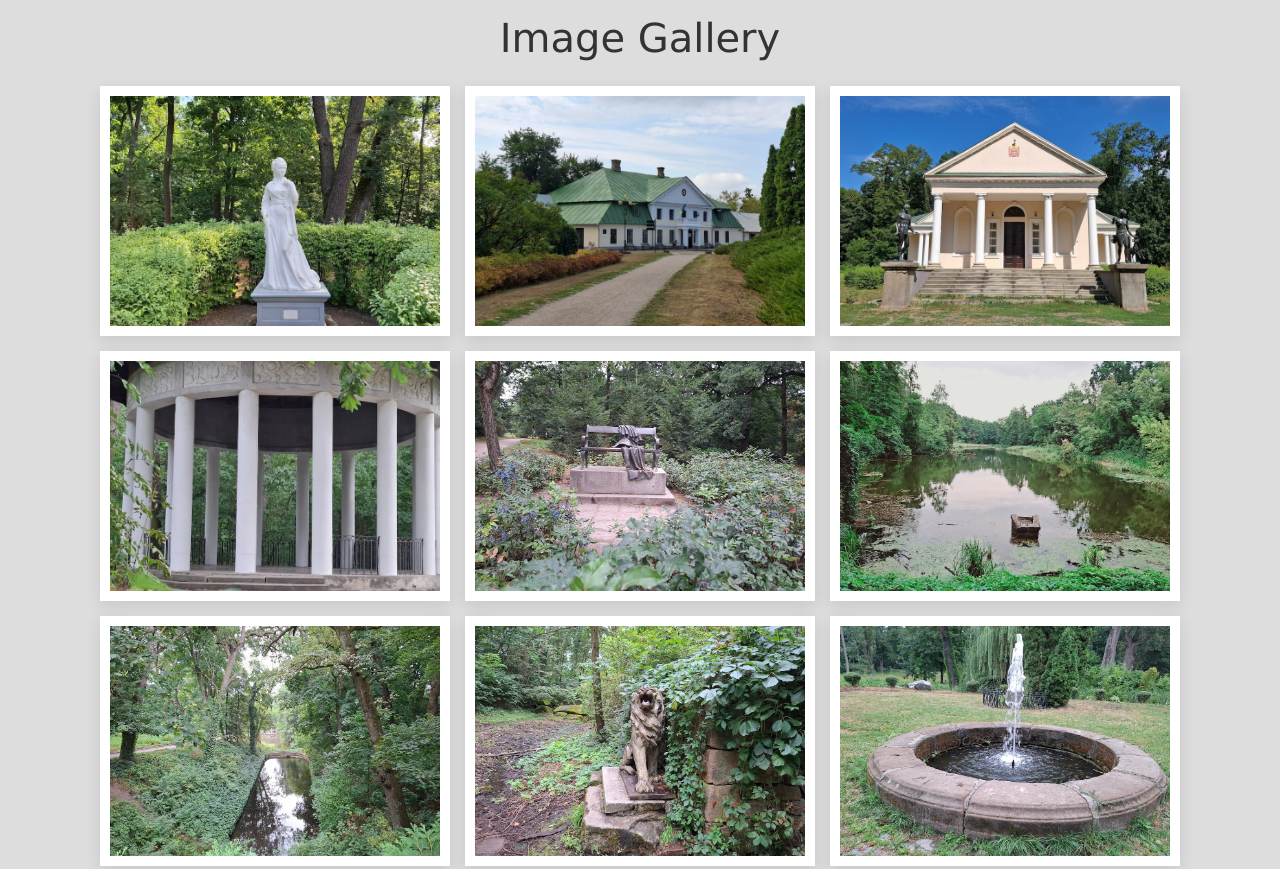
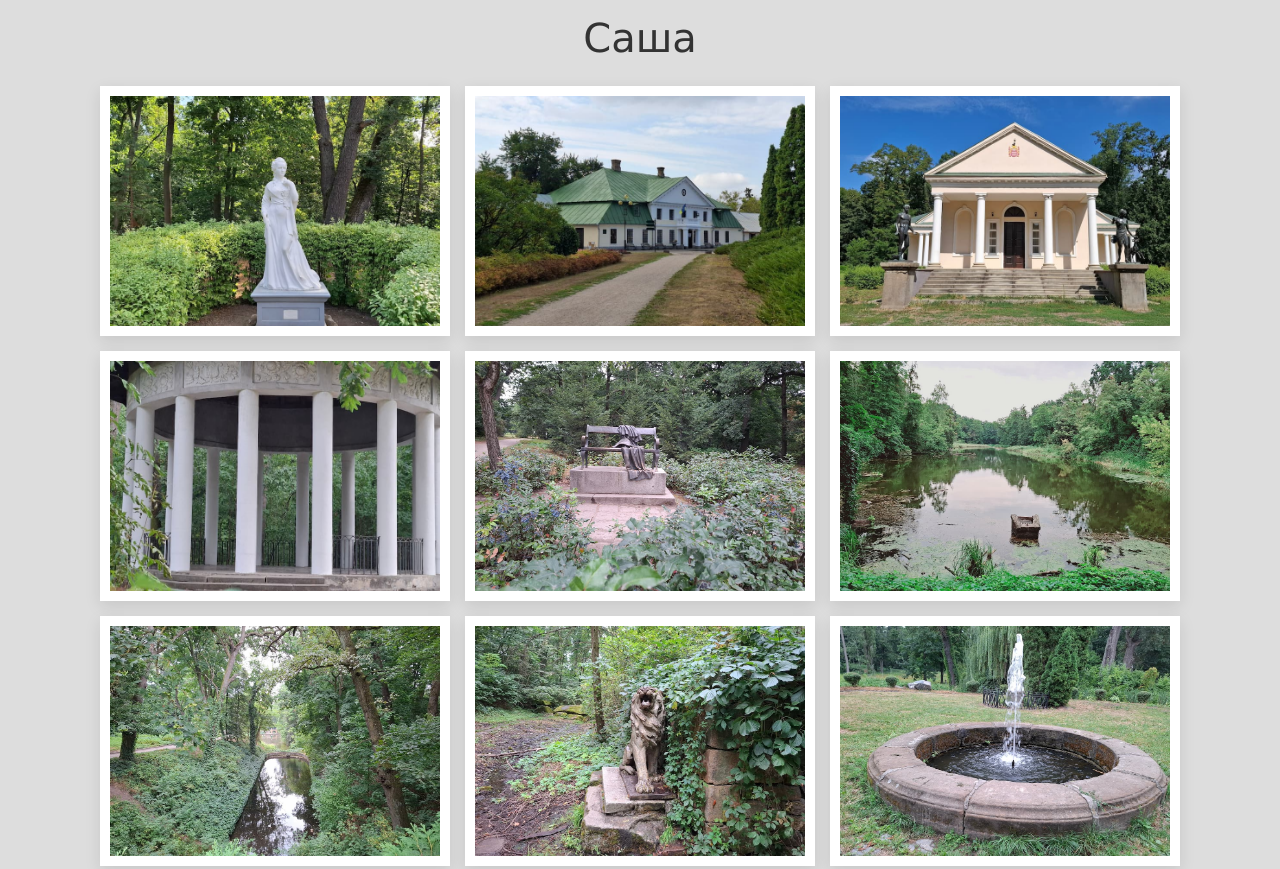
Before and after one commit to Oleksandr-bod/gallery, a plain HTML site: page index.html in a window 1280 px wide. Shown: the top 869 px of the page. Drawn offline with Linux system fonts and the light colour scheme.

Commit message:
Update index.html

```diff
--- a/index.html
+++ b/index.html
@@ -10,7 +10,7 @@
 
 <div class="container">
 
-    <h1>image gallery</h1>
+    <h1>Саша</h1>
 
     <div class="image-container">
         <div class="image"><img src="./images/01.jpg" alt=""></div>
```
